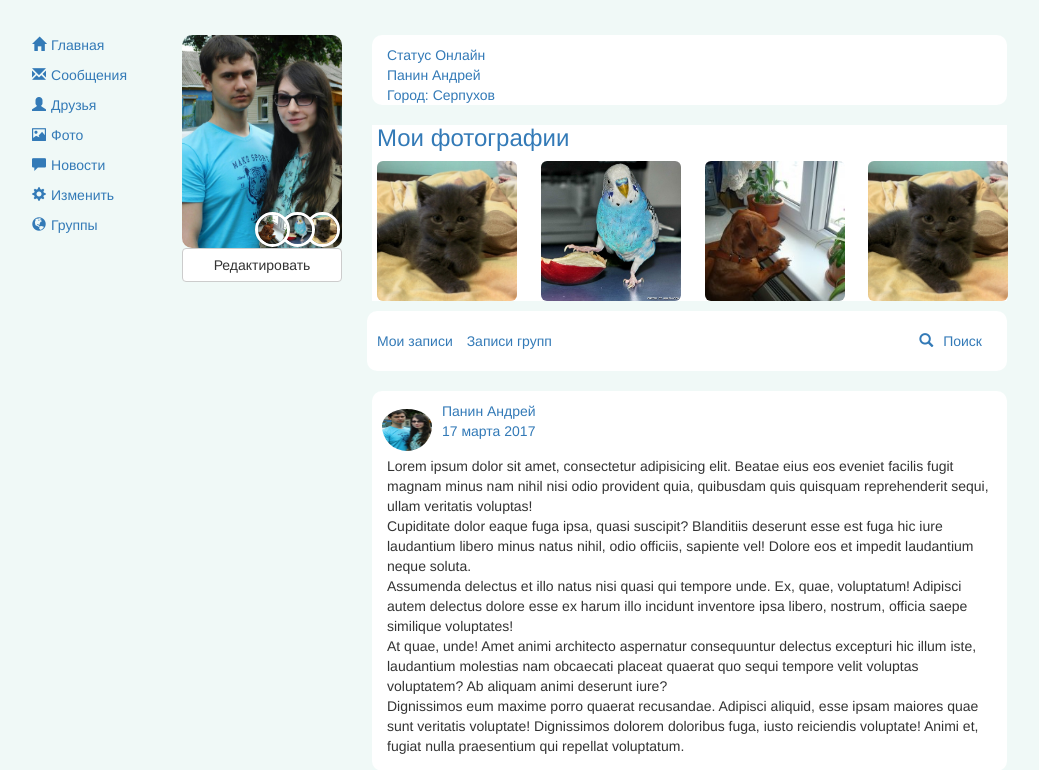
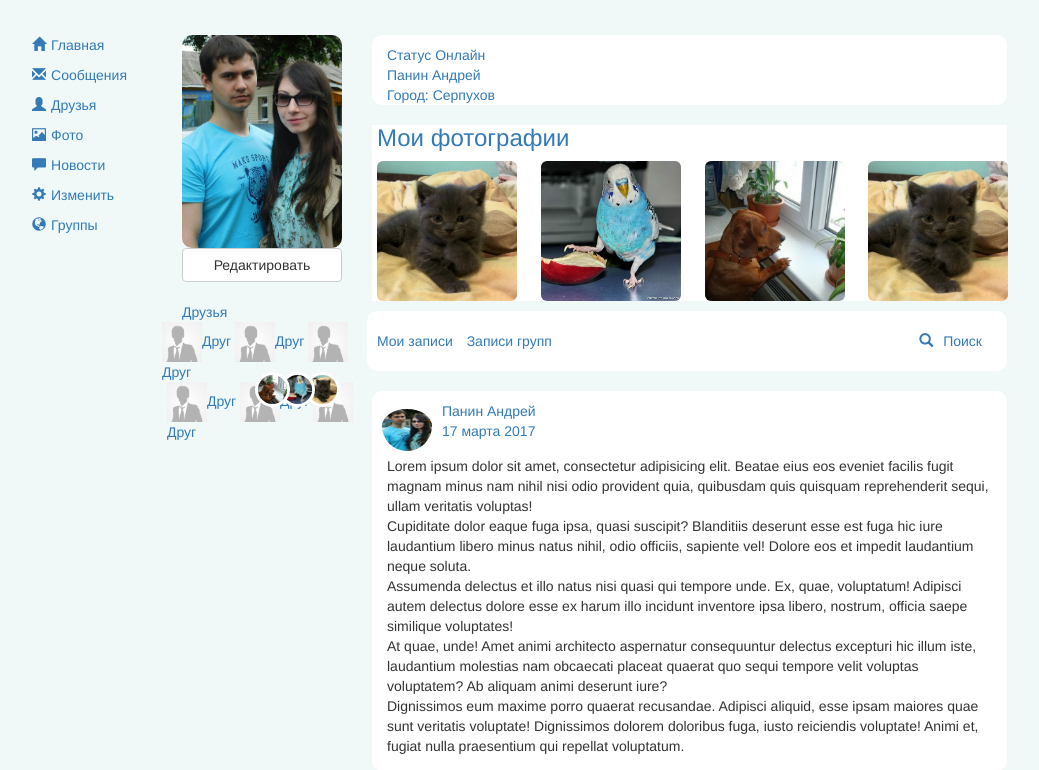
Before and after one commit to Bugaga159/flaffyland, a PHP site: page /profile.php in a window 1280 px wide. Shown: the part 47-817 px from the top of the page, without its empty margins (93-1132 px from the left). Run offline with PHP 8.4, Linux system fonts and the light colour scheme.

Commit message:
add friends

```diff
--- a/css/style.css
+++ b/css/style.css
@@ -5,6 +5,13 @@ html {
 body {
     margin-bottom: 60px;
     background: #f0f9f7;
+}
+.friends_wrapper{
+    margin-top: 20px;
+}
+.ava_friend{
+    width: 40px;
+    height: 40px;
 }
 .img-responsive{
     border-radius: 10px;
--- a/profile.php
+++ b/profile.php
@@ -40,7 +40,28 @@
 					<a class="btn btn-default systemBtn" href="#">Редактировать</a>
 				</div>
 				<div class="friends_wrapper">
+                    <div>
+                        <a href="">Друзья</a>
+                        <div class="row">
+                            <div class="list-inline ">
+                                <a class="ava_friend" href=""><img class="ava_friend" src="img/avatars/no_avatar.gif" alt="">Друг</a>
+                                <a class="ava_friend" href=""><img class="ava_friend" src="img/avatars/no_avatar.gif" alt="">Друг</a>
+                                <a class="ava_friend" href=""><img class="ava_friend" src="img/avatars/no_avatar.gif" alt="">Друг</a>
 
+
+                            </div>
+                            <div>
+                                <a class="ava_friend" href=""><img class="ava_friend" src="img/avatars/no_avatar.gif" alt="">Друг</a>
+                                <a class="ava_friend" href=""><img class="ava_friend" src="img/avatars/no_avatar.gif" alt="">Друг</a>
+                                <a class="ava_friend" href=""><img class="ava_friend" src="img/avatars/no_avatar.gif" alt="">Друг</a>
+
+                            </div>
+
+                        </div>
+                    </div>
+                    <div>
+
+                    </div>
 				</div>
 			</div>
 			<div class="col-md-7">
```
